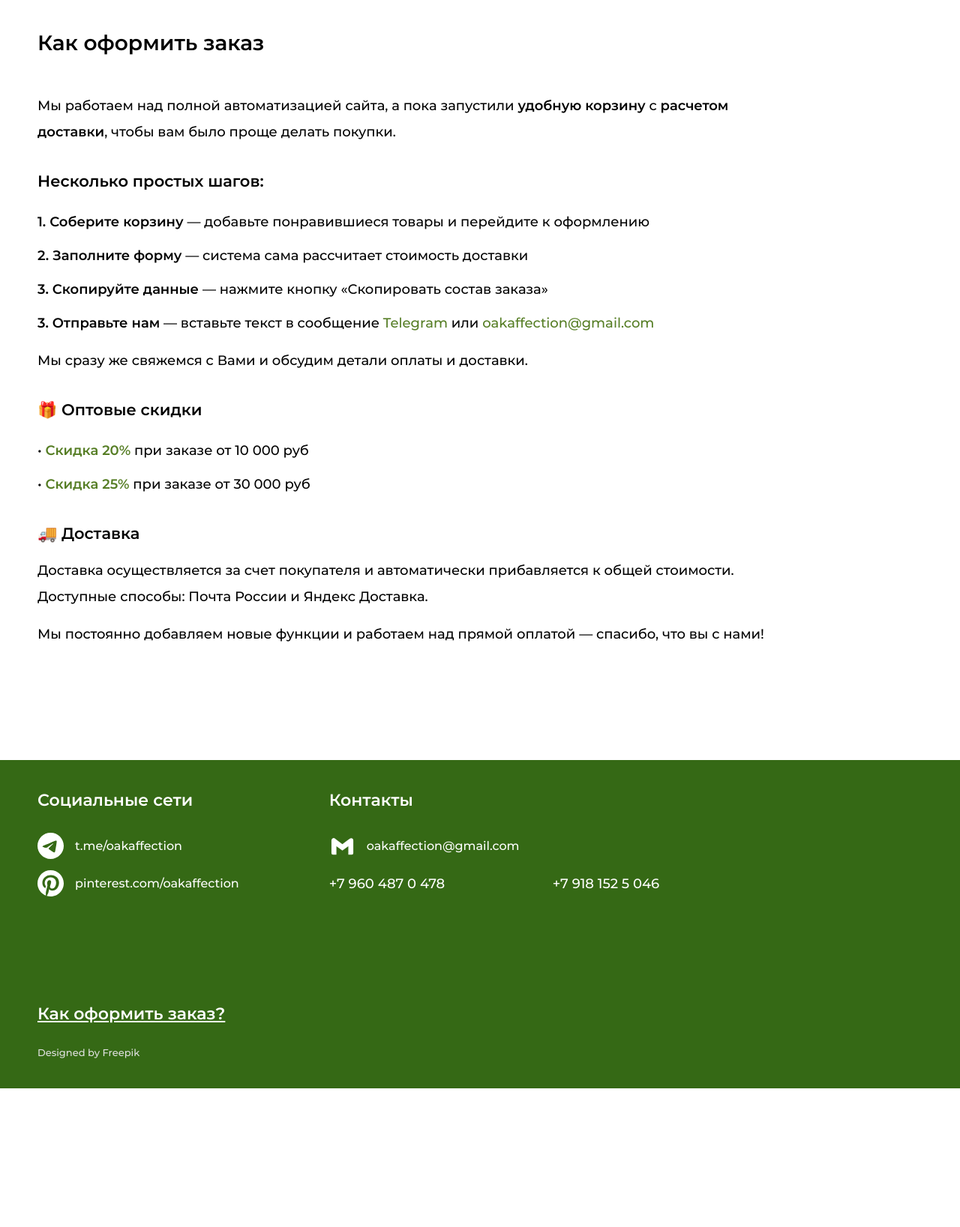
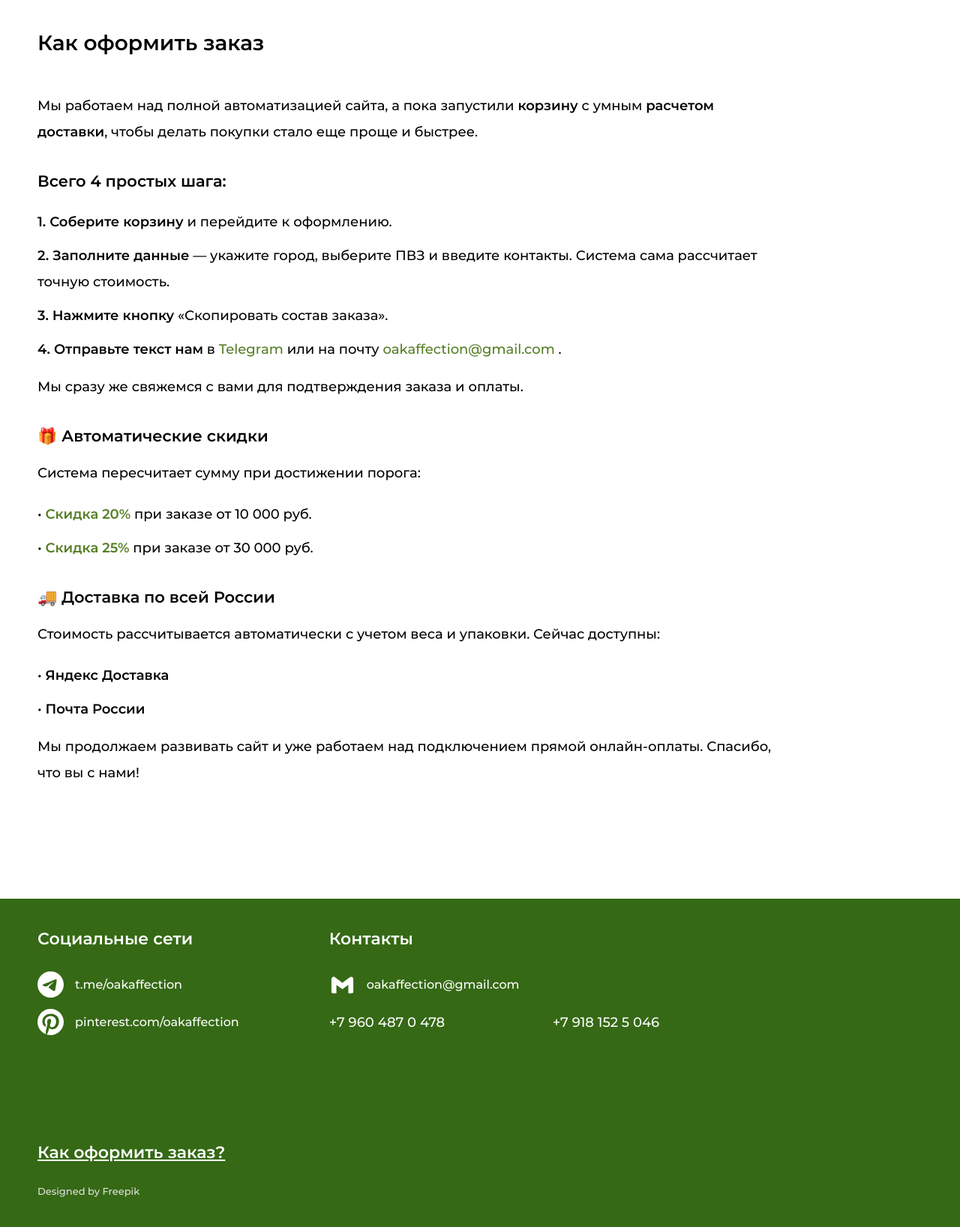
Before and after one commit to dashdash27/OakAffection, a Flask app: page /how-to-order in a window 1280 px wide. Shown: the part 80-1717 px from the top of the page at 75% size. Before the commit the page ends 1532 px from the top, so only its background shows below. Run offline with Flask 3, Linux system fonts and the light colour scheme; some libraries are stand-ins or nearby versions.

Commit message:
feat(pages): update 'how to order' page with new checkout steps

```diff
--- a/app/templates/how_to_order.html
+++ b/app/templates/how_to_order.html
@@ -16,49 +16,54 @@
             <div class="terms__text">
                 <div class="terms__section">
                     <p>
-                        Мы работаем над полной автоматизацией сайта, а пока запустили <b>удобную корзину</b> с <b>расчетом доставки</b>, чтобы вам было проще делать покупки.
+                        Мы работаем над полной автоматизацией сайта, а пока запустили <b>корзину</b> с умным <b>расчетом доставки</b>, чтобы делать покупки стало еще проще и быстрее.
                     </p>
                 </div>
                 <div class="terms__section">
                     <h2 class="terms__title-h2">
-                        Несколько простых шагов:
+                        Всего 4 простых шага:
                     </h2>
                     <ul>
-                        <li><b>1. Соберите корзину</b> — добавьте понравившиеся товары и перейдите к оформлению</li>
-                        <li><b>2. Заполните форму</b> — система сама рассчитает стоимость доставки</li>
-                        <li><b>3. Скопируйте данные</b> — нажмите кнопку «Скопировать состав заказа»</li>
+                        <li><b>1. Соберите корзину</b> и перейдите к оформлению.</li>
+                        <li><b>2. Заполните данные</b> — укажите город, выберите ПВЗ и введите контакты. Система сама рассчитает точную стоимость.</li>
+                        <li><b>3. Нажмите кнопку</b> «Скопировать состав заказа».</li>
                         <li>
-                            <b>3. Отправьте нам</b> — вставьте текст в сообщение
+                            <b>4. Отправьте текст нам</b> в
                             <a href="https://t.me/+79604870478" target="_blank" rel="noopener noreferrer nofollow" style="color: var(--accent-color)">
                                 Telegram
                             </a>
-                            или
+                            или на почту
                             <a href="mailto:oakaffection@gmail.com" target="_blank" rel="noopener noreferrer nofollow" style="color: var(--accent-color)">
                                 oakaffection@gmail.com
-                            </a>
+                            </a>.
                         </li>
                     </ul>
                     <p>
-                        Мы сразу же свяжемся с Вами и обсудим детали оплаты и доставки.
+                        Мы сразу же свяжемся с вами для подтверждения заказа и оплаты.
                     </p>
                 </div>
 
 
                 <div class="terms__section">
-                    <h2 class="terms__title-h2">🎁 Оптовые скидки</h2>
+                    <h2 class="terms__title-h2">🎁 Автоматические скидки</h2>
+                    <p>Система пересчитает сумму при достижении порога:</p>
                     <ul>
-                        <li>• <span style="color: var(--accent-color); font-weight: 600">Скидка 20%</span>  при заказе от 10 000 руб</li>
-                        <li>• <span style="color: var(--accent-color); font-weight: 600">Скидка 25%</span> при заказе от 30 000 руб</li>
+                        <li>• <span style="color: var(--accent-color); font-weight: 600">Скидка 20%</span>  при заказе от 10 000 руб.</li>
+                        <li>• <span style="color: var(--accent-color); font-weight: 600">Скидка 25%</span> при заказе от 30 000 руб.</li>
                     </ul>
                 </div>
 
                 <div class="terms__section">
-                    <h2 class="terms__title-h2">🚚 Доставка</h2>
+                    <h2 class="terms__title-h2">🚚 Доставка по всей России</h2>
                     <p>
-                        Доставка осуществляется за счет покупателя и автоматически прибавляется к общей стоимости. Доступные способы: Почта России и Яндекс Доставка.
+                        Стоимость рассчитывается автоматически с учетом веса и упаковки. Сейчас доступны:
                     </p>
+                    <ul>
+                        <li>• <span style="font-weight: 600">Яндекс Доставка</span></li>
+                        <li>• <span style="font-weight: 600">Почта России</span></li>
+                    </ul>
                     <p>
-                        Мы постоянно добавляем новые функции и работаем над прямой оплатой — спасибо, что вы с нами!
+                        Мы продолжаем развивать сайт и уже работаем над подключением прямой онлайн-оплаты. Спасибо, что вы с нами!
                     </p>
                 </div>
             </div>
```
